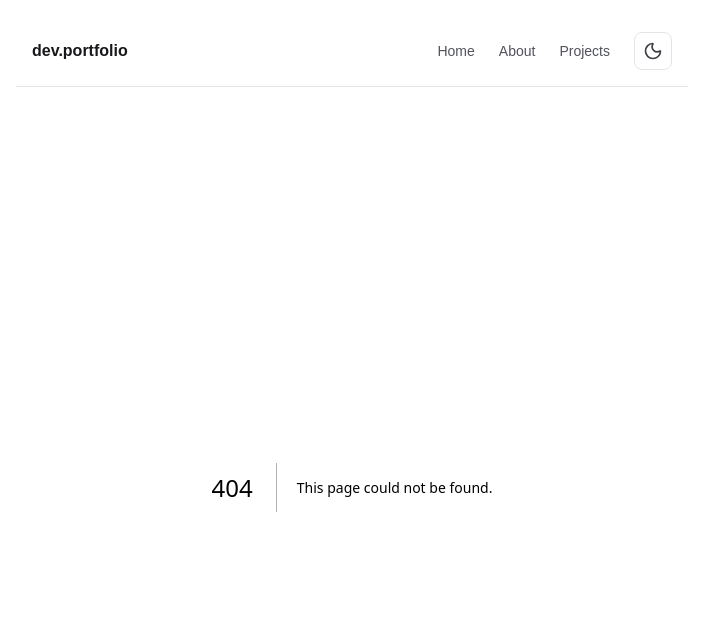
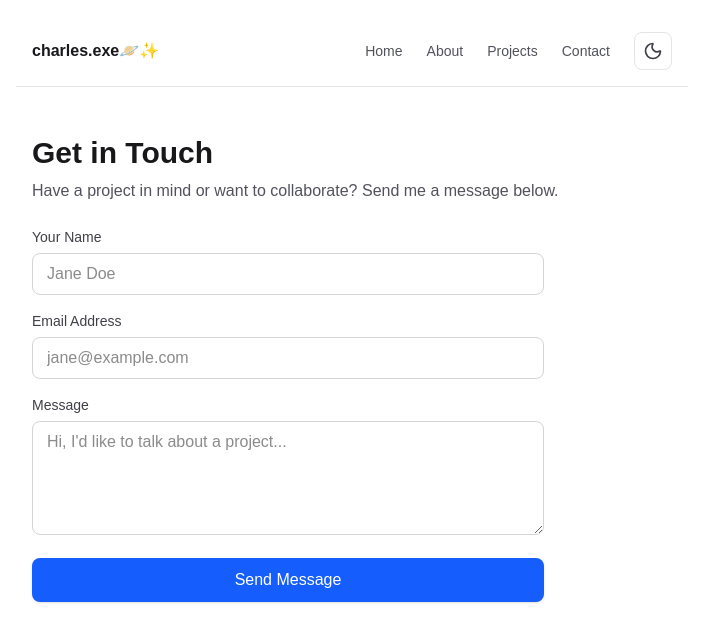
Before and after one commit to charles-exe369/Dev-Portfolio, a Next.js app in the folder my-portfolio/: page /contact in a window 1280 px wide. Before the commit this address had no page. Shown: the top 642 px of the page, without its empty margins (288-991 px from the left). Built offline with nearby package versions, Linux system fonts and the light colour scheme.

Commit message:
Contact Form

```diff
--- /dev/null
+++ b/my-portfolio/src/app/contact/ContactForm.tsx
@@ -0,0 +1,90 @@
+'use client';
+
+import { useActionState } from 'react';
+import { useFormStatus } from 'react-dom';
+import { sendContactMessage, FormState } from './actions';
+
+const initialState: FormState = {
+  success: false,
+  message: '',
+};
+
+// Pending button state component
+function SubmitButton() {
+  const { pending } = useFormStatus();
+
+  return (
+    <button
+      type="submit"
+      disabled={pending}
+      className="w-full py-2.5 px-4 bg-blue-600 hover:bg-blue-700 disabled:opacity-50 text-white font-medium rounded-lg transition shadow-sm"
+    >
+      {pending ? 'Sending message...' : 'Send Message'}
+    </button>
+  );
+}
+
+export default function ContactForm() {
+  // useActionState connects the Server Action with component state
+  const [state, formAction] = useActionState(sendContactMessage, initialState);
+
+  return (
+    <form action={formAction} className="space-y-4 max-w-lg mt-6">
+      {state.message && (
+        <div
+          className={`p-4 rounded-lg text-sm border ${
+            state.success
+              ? 'bg-emerald-50 text-emerald-800 border-emerald-200 dark:bg-emerald-950/50 dark:text-emerald-300 dark:border-emerald-800'
+              : 'bg-red-50 text-red-800 border-red-200 dark:bg-red-950/50 dark:text-red-300 dark:border-red-800'
+          }`}
+        >
+          {state.message}
+        </div>
+      )}
+
+      <div>
+        <label htmlFor="name" className="block text-sm font-medium mb-1.5 text-zinc-700 dark:text-zinc-300">
+          Your Name
+        </label>
+        <input
+          type="text"
+          id="name"
+          name="name"
+          required
+          className="w-full px-3.5 py-2 bg-white dark:bg-zinc-900 border border-zinc-300 dark:border-zinc-800 rounded-lg focus:outline-none focus:ring-2 focus:ring-blue-500 text-zinc-900 dark:text-zinc-100"
+          placeholder="Jane Doe"
+        />
+      </div>
+
+      <div>
+        <label htmlFor="email" className="block text-sm font-medium mb-1.5 text-zinc-700 dark:text-zinc-300">
+          Email Address
+        </label>
+        <input
+          type="email"
+          id="email"
+          name="email"
+          required
+          className="w-full px-3.5 py-2 bg-white dark:bg-zinc-900 border border-zinc-300 dark:border-zinc-800 rounded-lg focus:outline-none focus:ring-2 focus:ring-blue-500 text-zinc-900 dark:text-zinc-100"
+          placeholder="jane@example.com"
+        />
+      </div>
+
+      <div>
+        <label htmlFor="message" className="block text-sm font-medium mb-1.5 text-zinc-700 dark:text-zinc-300">
+          Message
+        </label>
+        <textarea
+          id="message"
+          name="message"
+          rows={4}
+          required
+          className="w-full px-3.5 py-2 bg-white dark:bg-zinc-900 border border-zinc-300 dark:border-zinc-800 rounded-lg focus:outline-none focus:ring-2 focus:ring-blue-500 text-zinc-900 dark:text-zinc-100"
+          placeholder="Hi, I'd like to talk about a project..."
+        />
+      </div>
+
+      <SubmitButton />
+    </form>
+  );
+}
--- /dev/null
+++ b/my-portfolio/src/app/contact/actions.ts
@@ -0,0 +1,53 @@
+'use server';
+
+export interface FormState {
+  success: boolean;
+  message: string;
+}
+
+export async function sendContactMessage(
+  prevState: FormState,
+  formData: FormData
+): Promise<FormState> {
+  // Extract inputs directly from browser FormData
+  const name = formData.get('name') as string;
+  const email = formData.get('email') as string;
+  const message = formData.get('message') as string;
+
+  // 1. Basic Server-side Validation
+  if (!name || !email || !message) {
+    return {
+      success: false,
+      message: 'All fields are required.',
+    };
+  }
+
+  if (!email.includes('@')) {
+    return {
+      success: false,
+      message: 'Please enter a valid email address.',
+    };
+  }
+
+  try {
+    // 2. Perform Server Task (e.g., Send email via Resend/SendGrid or save to Database)
+    console.log('--- Contact Form Submitted on Server ---');
+    console.log(`Name: ${name}`);
+    console.log(`Email: ${email}`);
+    console.log(`Message: ${message}`);
+
+    // Simulate network delay
+    await new Promise((resolve) => setTimeout(resolve, 1000));
+
+    return {
+      success: true,
+      message: 'Thank you! Your message has been sent successfully.',
+    };
+  } catch (error) {
+    console.error('Contact Form Error:', error);
+    return {
+      success: false,
+      message: 'An unexpected error occurred. Please try again later.',
+    };
+  }
+}
--- /dev/null
+++ b/my-portfolio/src/app/contact/page.tsx
@@ -0,0 +1,22 @@
+import type { Metadata } from 'next';
+import ContactForm from './ContactForm';
+
+export const metadata: Metadata = {
+  title: 'Contact',
+  description: 'Get in touch for software development opportunities or collaboration.',
+};
+
+export default function ContactPage() {
+  return (
+    <main className="max-w-2xl mx-auto px-4 py-12">
+      <h1 className="text-3xl font-bold text-zinc-900 dark:text-zinc-100">
+        Get in Touch
+      </h1>
+      <p className="mt-2 text-zinc-600 dark:text-zinc-400">
+        Have a project in mind or want to collaborate? Send me a message below.
+      </p>
+
+      <ContactForm />
+    </main>
+  );
+}
--- a/my-portfolio/src/app/globals.css
+++ b/my-portfolio/src/app/globals.css
@@ -1,10 +1,7 @@
 @import "tailwindcss";
-@plugin "@tailwindcss/typography";
 
-:root {
-  --background: #ffffff;
-  --foreground: #171717;
-}
+/* Add this variant line so Tailwind v4 uses .dark class on <html> */
+@variant dark (&:where(.dark, .dark *));
 
 @theme inline {
   --color-background: var(--background);
--- a/my-portfolio/src/components/Navbar.tsx
+++ b/my-portfolio/src/components/Navbar.tsx
@@ -5,7 +5,7 @@ export default function Navbar() {
   return (
     <header className="max-w-2xl mx-auto px-4 pt-8 pb-4 border-b border-zinc-200 dark:border-zinc-800 flex justify-between items-center">
       <Link href="/" className="font-semibold text-zinc-900 dark:text-zinc-100 hover:text-blue-600">
-        dev.portfolio
+        charles.exe🪐✨
       </Link>
       <div className="flex items-center gap-6">
         <nav className="flex gap-6 text-sm font-medium text-zinc-600 dark:text-zinc-400">
@@ -18,6 +18,9 @@ export default function Navbar() {
           <Link href="/projects" className="hover:text-zinc-900 dark:hover:text-zinc-100">
             Projects
           </Link>
+          <Link href="/contact" className="hover:text-zinc-900 dark:hover:text-zinc-100">
+            Contact
+          </Link>
         </nav>
         <ThemeToggle />
       </div>
```
